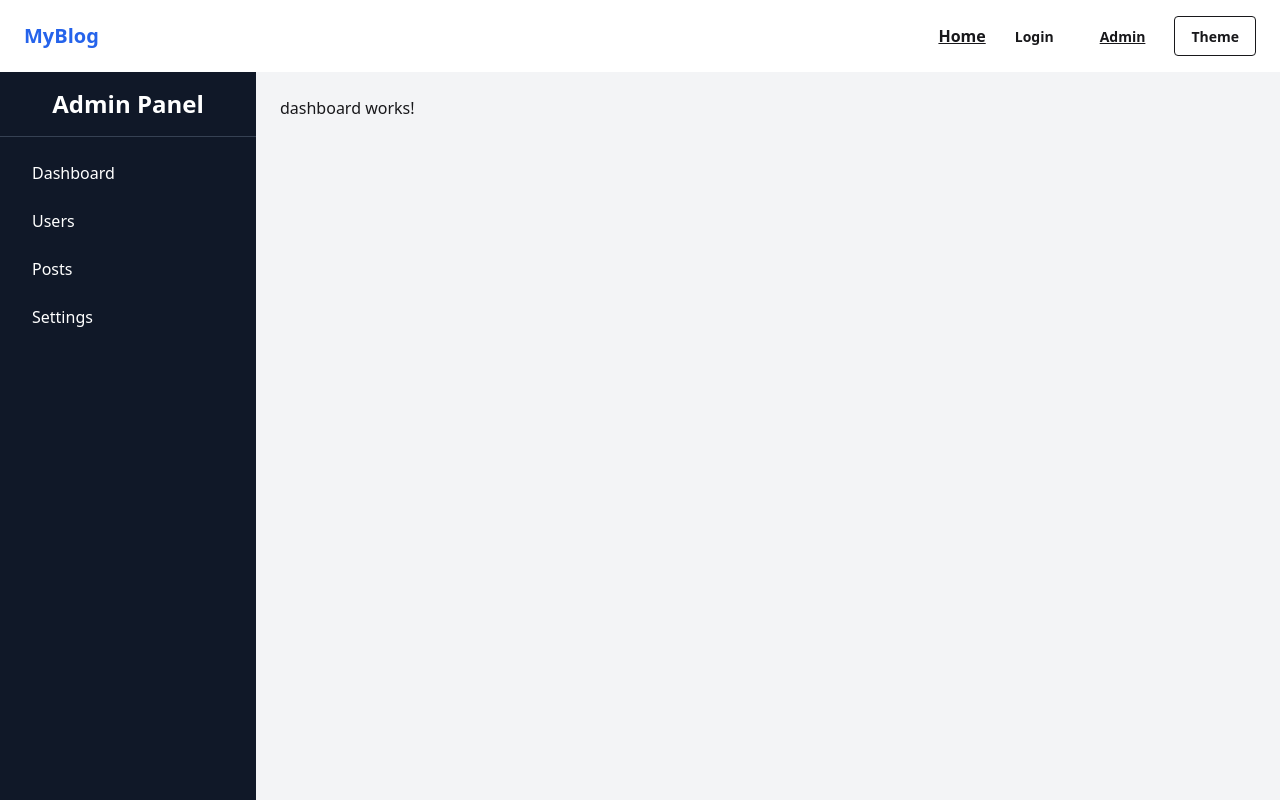
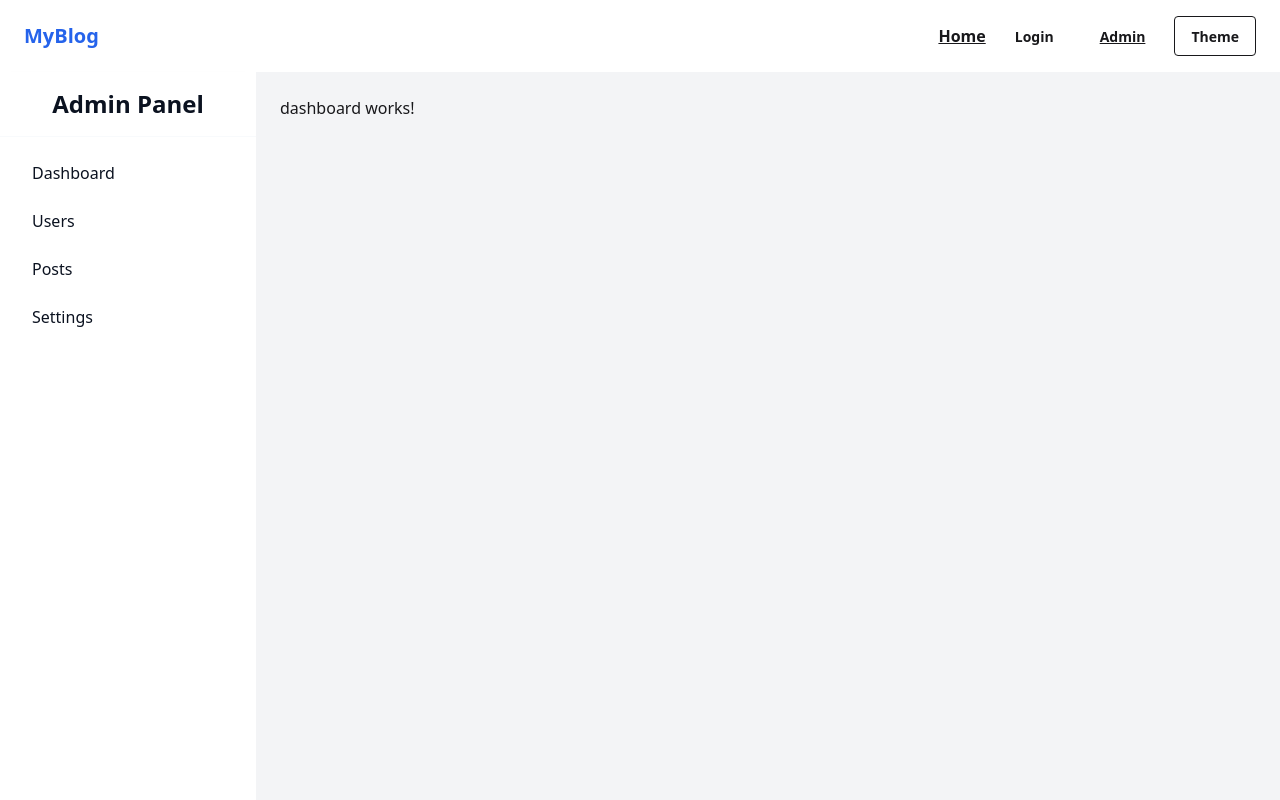
Before and after one commit to abhishek-kumar2/angular-basic-layout, an Angular app: page /admin in a window 1280 px wide. Shown: the top 800 px of the page. Built offline with nearby package versions, Linux system fonts and the light colour scheme.

Commit message:
theme change apply to sidebar

```diff
--- a/src/app/components/admin-sidebar/admin-sidebar.html
+++ b/src/app/components/admin-sidebar/admin-sidebar.html
@@ -1,6 +1,12 @@
-<div class="flex flex-col h-screen w-64 bg-gray-900 text-white shadow-lg">
+<div
+  class="flex flex-col h-screen w-64 shadow-lg"
+  style="background-color: var(--color-background); color: var(--color-foreground);"
+>
   <!-- Logo -->
-  <div class="p-4 text-center text-2xl font-bold border-b border-gray-700">
+  <div
+    class="p-4 text-center text-2xl font-bold border-b"
+    style="border-color: var(--color-card);"
+  >
     Admin Panel
   </div>
 
@@ -8,32 +14,33 @@
   <nav class="flex-1 p-4 space-y-2">
     <a
       routerLink="/dashboard"
-      routerLinkActive="bg-gray-700"
-      class="block px-4 py-2 rounded-lg hover:bg-gray-800 transition"
+      routerLinkActive="active-link"
+      class="block px-4 py-2 rounded-lg transition"
+      style="--tw-bg-opacity: 1; background-color: transparent;"
     >
       Dashboard
     </a>
 
     <a
       routerLink="/users"
-      routerLinkActive="bg-gray-700"
-      class="block px-4 py-2 rounded-lg hover:bg-gray-800 transition"
+      routerLinkActive="active-link"
+      class="block px-4 py-2 rounded-lg transition"
     >
       Users
     </a>
 
     <a
       routerLink="/posts"
-      routerLinkActive="bg-gray-700"
-      class="block px-4 py-2 rounded-lg hover:bg-gray-800 transition"
+      routerLinkActive="active-link"
+      class="block px-4 py-2 rounded-lg transition"
     >
       Posts
     </a>
 
     <a
       routerLink="/settings"
-      routerLinkActive="bg-gray-700"
-      class="block px-4 py-2 rounded-lg hover:bg-gray-800 transition"
+      routerLinkActive="active-link"
+      class="block px-4 py-2 rounded-lg transition"
     >
       Settings
     </a>
```
